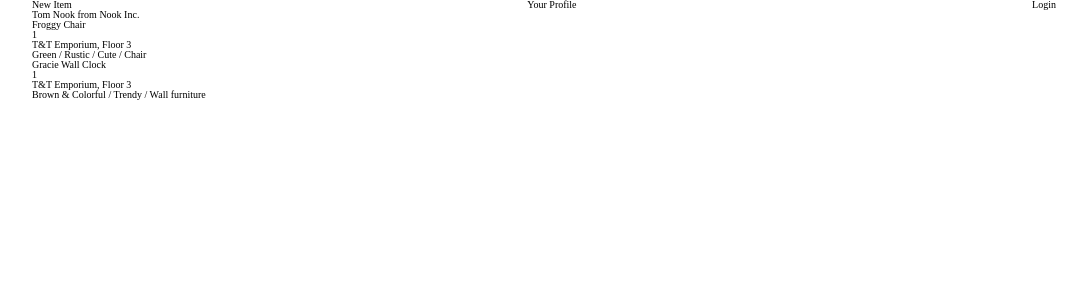
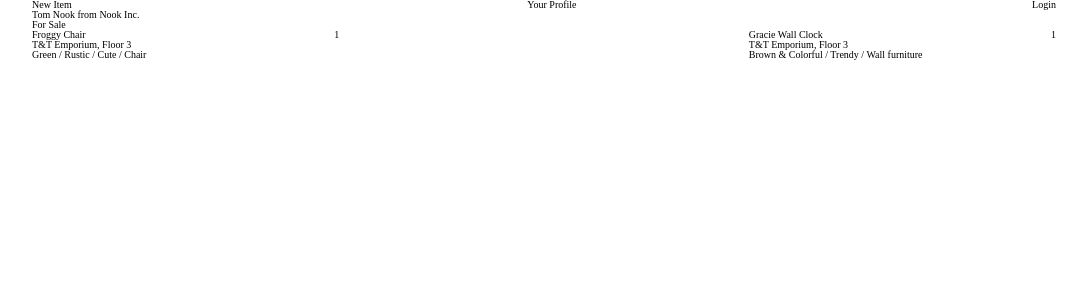
Before and after one commit to ttwebft70-bw-october/front-end, a React (Create React App) app: page /profile in a window 1280 px wide. Shown: the top 300 px of the page, without its empty margins (96-1183 px from the left). Built offline with nearby package versions, Linux system fonts and the light colour scheme.

Commit message:
Basic CSS flex layout for Profile and child components

```diff
--- a/src/components/ItemListing.js
+++ b/src/components/ItemListing.js
@@ -5,10 +5,14 @@
 
 	return (
 		<div className="listing">
-			<h2 className="listing-item">{item.item}</h2>
-			<p className="listing-amount">{item.amount}</p>
-			<p className="listing-location">{item.location}</p>
-			<p className="listing-description">{item.description}</p>
+			<div className="listing-container-top">
+				<h2 className="listing-item">{item.item}</h2>
+				<p className="listing-amount">{item.amount}</p>
+			</div>
+			<div className="listing-container-bottom">
+				<p className="listing-location">{item.location}</p>
+				<p className="listing-description">{item.description}</p>
+			</div>
 		</div>
 	);
 }
--- a/src/components/Profile.js
+++ b/src/components/Profile.js
@@ -36,6 +36,7 @@
 				{fakeProfile.first_name} {fakeProfile.last_name} from{" "}
 				{fakeProfile.business}
 			</h1>
+			<h2>For Sale</h2>
 			<ProfileListings listings={fakeListings} />
 		</div>
 	);
--- a/src/components/ProfileListings.js
+++ b/src/components/ProfileListings.js
@@ -3,8 +3,6 @@
 
 function ProfileListings(props) {
 	const { listings } = props;
-
-	console.log(listings);
 
 	return (
 		<div className="profile-listings">
--- a/src/style/index.css
+++ b/src/style/index.css
@@ -79,3 +79,28 @@
 	display: flex;
 	flex-direction: column;
 }
+
+/*	Styles for Profile component */
+.profile {
+	display: flex;
+	flex-direction: column;
+}
+
+/*	Styles for ProfileListings component (child of Profile) */
+.profile-listings {
+	display: flex;
+	flex-wrap: wrap;
+	justify-content: space-between;
+}
+
+/* Styles for ItemLising component (child of ProfileListings) */
+.listing {
+	width: 30%;
+	display: flex;
+	flex-direction: column;
+}
+
+.listing-container-top {
+	display: flex;
+	justify-content: space-between;
+}
```
